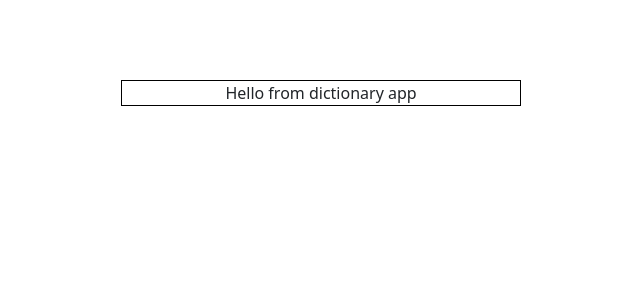
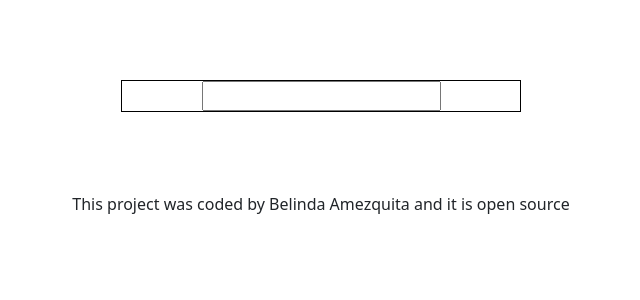
Before and after one commit to belindaam7/what-happened-to-the-other-dictionary-app, a React (Create React App) app: page / in a window 1280 px wide. Shown: the top 300 px of the page, without its empty margins (319-959 px from the left). Built offline with nearby package versions, Linux system fonts and the light colour scheme.

Commit message:
Added API and components

```diff
--- a/package.json
+++ b/package.json
@@ -6,6 +6,7 @@
     "@testing-library/jest-dom": "^5.17.0",
     "@testing-library/react": "^13.4.0",
     "@testing-library/user-event": "^13.5.0",
+    "axios": "^1.7.5",
     "bootstrap": "^5.3.3",
     "react": "^18.3.1",
     "react-dom": "^18.3.1",
--- a/public/index.html
+++ b/public/index.html
@@ -9,35 +9,13 @@
       name="description"
       content="Web site created using create-react-app"
     />
-    <link rel="apple-touch-icon" href="%PUBLIC_URL%/logo192.png" />
-    <!--
-      manifest.json provides metadata used when your web app is installed on a
-      user's mobile device or desktop. See https://developers.google.com/web/fundamentals/web-app-manifest/
-    -->
-    <link rel="manifest" href="%PUBLIC_URL%/manifest.json" />
-    <!--
-      Notice the use of %PUBLIC_URL% in the tags above.
-      It will be replaced with the URL of the `public` folder during the build.
-      Only files inside the `public` folder can be referenced from the HTML.
 
-      Unlike "/favicon.ico" or "favicon.ico", "%PUBLIC_URL%/favicon.ico" will
-      work correctly both with client-side routing and a non-root public URL.
-      Learn how to configure a non-root public URL by running `npm run build`.
-    -->
-    <title>React App</title>
+
+    <title>A Dictionary App</title>
   </head>
   <body>
     <noscript>You need to enable JavaScript to run this app.</noscript>
     <div id="root"></div>
-    <!--
-      This HTML file is a template.
-      If you open it directly in the browser, you will see an empty page.
 
-      You can add webfonts, meta tags, or analytics to this file.
-      The build step will place the bundled scripts into the <body> tag.
-
-      To begin the development, run `npm start` or `yarn start`.
-      To create a production bundle, use `npm run build` or `yarn build`.
-    -->
   </body>
 </html>
--- a/src/App.js
+++ b/src/App.js
@@ -1,10 +1,16 @@
 import React from "react";
+import Dictionary from "./Dictionary";
 import "./App.css";
 
 export default function App() {
   return (
     <div className="container">
-      <div className="App">Hello from dictionary app</div>
+      <div className="App">
+        <Dictionary />
+      </div>
+      <footer>
+        This project was coded by Belinda Amezquita and it is open source
+      </footer>
     </div>
   );
 }
--- /dev/null
+++ b/src/Dictionary.js
@@ -0,0 +1,31 @@
+import React, { useState } from "react";
+import axios from "axios";
+import Results from "./Results";
+
+export default function Dictionary() {
+  let [keyword, setKeyword] = useState("");
+  let [results, setResults] = useState(null);
+
+  function handleResponse(response) {
+    setResults(response.data[0]);
+  }
+
+  function handleKeywordChange(event) {
+    setKeyword(event.target.value);
+  }
+
+  function search(event) {
+    event.preventDefault();
+    let apiUrl = `https://api.dictionaryapi.dev/api/v2/entries/en/${keyword}`;
+    axios.get(apiUrl).then(handleResponse);
+  }
+
+  return (
+    <div className="Dictionary">
+      <form onSubmit={search}>
+        <input type="search" onChange={handleKeywordChange} />
+      </form>
+      <Results results={results} />
+    </div>
+  );
+}
--- /dev/null
+++ b/src/Meaning.js
@@ -0,0 +1,15 @@
+import React from "react";
+
+export default function Meaning(props) {
+  console.log(props.meaning);
+  return (
+    <div className="Meaning">
+      <h5>
+        {props.meaning.partOfSpeech.toUpperCase(0).charAt(0) +
+          props.meaning.partOfSpeech.slice(1)}
+      </h5>
+      <p>{props.meaning.definitions[0].definition}</p>
+      <p>{props.meaning.definitions[0].definition.example}</p>
+    </div>
+  );
+}
--- /dev/null
+++ b/src/Results.js
@@ -0,0 +1,21 @@
+import React from "react";
+import Meaning from "./Meaning";
+
+export default function Results(props) {
+  if (props.results) {
+    return (
+      <div className="Results">
+        <h1>{props.results.word.toUpperCase(0).charAt(0) + props.results.word.slice(1)}</h1>
+        {props.results.meanings.map(function (meaning, index) {
+          return (
+            <div key={index}>
+              <Meaning meaning={meaning} />
+            </div>
+          );
+        })}
+      </div>
+    );
+  } else {
+    return null;
+  }
+}
```
Also changed, not shown: 1 other file (tests, documents, lock files or other folders).
